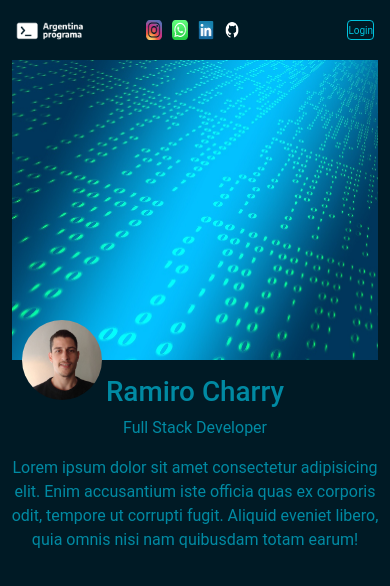
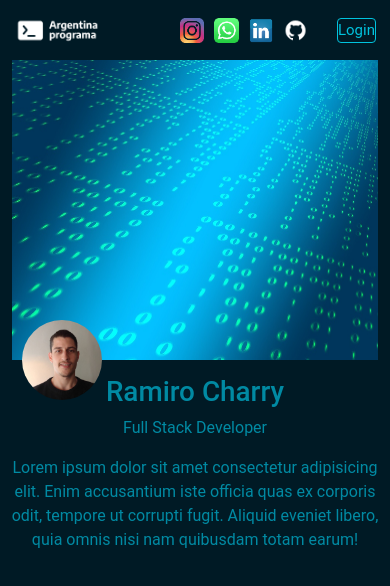
Before and after one commit to R-charry/Portafolio-FrontEnd-ARG-Prog, a plain HTML site: page index.html in a window 390 px wide. Drawn offline with Linux system fonts and the light colour scheme.

Commit message:
arreglo responsive header

```diff
--- a/css/estilos.css
+++ b/css/estilos.css
@@ -78,6 +78,7 @@ border-color: #00c3de;
 padding:0;
             height: 25px;
             font-size: 15px;
+            margin-right: 2px;
 }
 header .container-fluid .container-login button:hover{
     color: white;
@@ -132,17 +133,7 @@ header .container-fluid .container-login button:hover{
 
 
     @media(max-width:578px) {
-        header .container-fluid .container-logo .logo{
-            height: 25px;
-        }
-        header .container-fluid .container-links .img-fluid{
-            height: 30px;
-        }
-        header .container-fluid .container-login button{
-            padding:0;
-            height: 20px;
-            font-size: 10px;
-        }
+
         .img-perfil{
             width: 80px;
             height: 80px;
@@ -151,16 +142,9 @@ header .container-fluid .container-login button:hover{
             left: 10px;
             border-radius: 50%;
         }
-        header .container-fluid .container-logo{
-            width: 33%;
+
         }
-        header .container-fluid .container-links{
-            width: 33%;
-        }
-        header .container-fluid .container-login{
-            width: 33%;
-        }
-    }
+
 
 
 /*
--- a/index.html
+++ b/index.html
@@ -51,11 +51,11 @@
         <div class="container-fluid">
             <div class="row">
 
-                <div class="col-sm-12 col-md-2 container-logo">
+                <div class="col-5 col-md-5 container-logo">
                     <img src="img/ap-logo.png" class="img-fluid logo" alt="">
                 </div>
 
-                <div class="col-sm-12 col-md-8 container-links">
+                <div class="col-5 col-md-6 container-links">
                     <a href="https://instagram.com/ramiro.charry" target="_blank">
                     <img src="img/instagram.png" class="img-fluid" alt=""></a>
 
@@ -69,7 +69,7 @@
                     <img src="img/github1.png" class="img-fluid" alt=""></a>
 
                 </div>
-                <div class="col-sm-12 col-md-2 container-login">
+                <div class="col-2 col-md-1 container-login">
                     <button class="btn" type="submit">Login</button>
                 </div>
 
```
